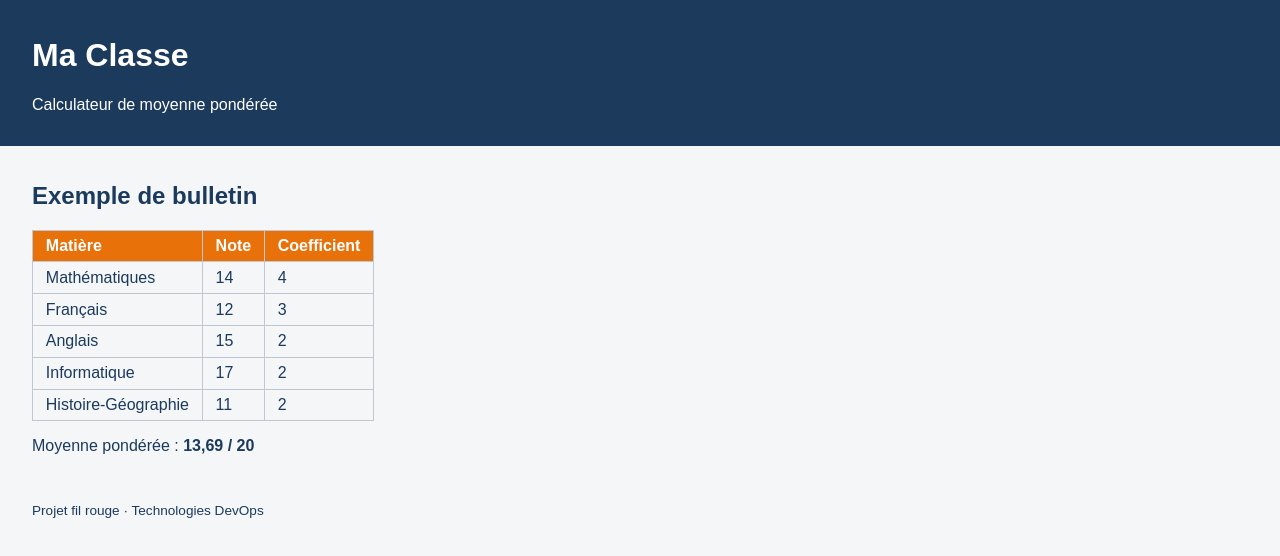
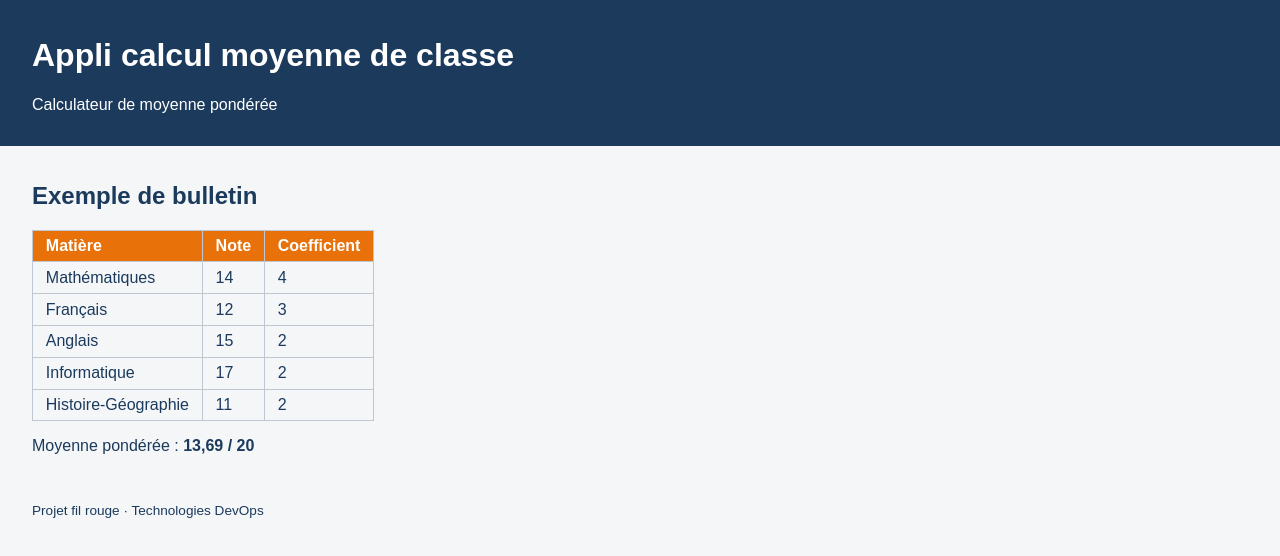
Before and after one commit to nogboujeanclaude26-boop/ma-classe-solo, a plain HTML site: page index.html in a window 1280 px wide. Drawn offline with Linux system fonts and the light colour scheme.

Commit message:
modification titre entete par dev2

```diff
--- a/index.html
+++ b/index.html
@@ -8,7 +8,7 @@
 </head>
 <body>
   <header>
-    <h1>Ma Classe</h1>
+    <h1>Appli calcul moyenne de classe</h1>
     <p>Calculateur de moyenne pondérée</p>
   </header>
   <main>
```
